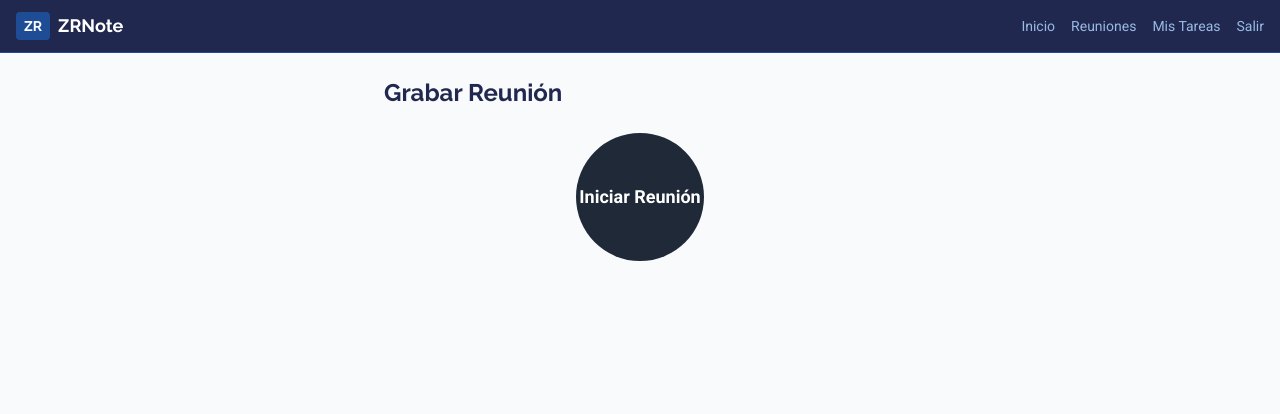
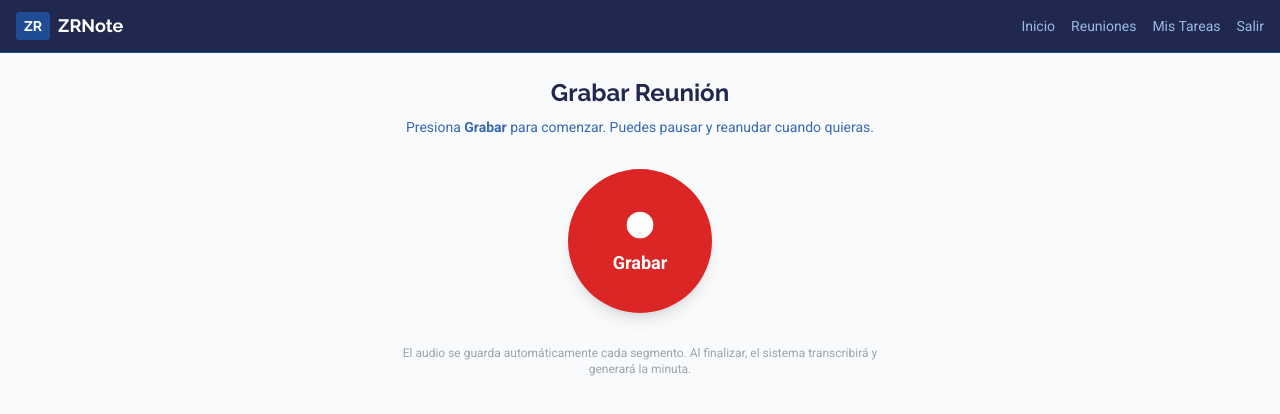
Before and after one commit to guayamuripm-boop/zrnote, a Next.js app: page /dashboard/meetings/1/record in a window 1280 px wide. Shown: the top 414 px of the page. Built offline with nearby package versions, Linux system fonts and the light colour scheme.

Commit message:
feat: improve record UI with pause/resume/finalize buttons

```diff
--- a/src/app/dashboard/meetings/[id]/record/page.tsx
+++ b/src/app/dashboard/meetings/[id]/record/page.tsx
@@ -1,15 +1,29 @@
 'use client';
 
-import { useParams } from 'next/navigation';
+import { useParams, useRouter } from 'next/navigation';
 import RecordButton from '@/components/recorder/RecordButton';
 
 export default function RecordPage() {
   const params = useParams();
+  const router = useRouter();
 
   return (
-    <div className="max-w-lg mx-auto space-y-6">
-      <h1 className="text-2xl font-bold">Grabar Reunión</h1>
-      <RecordButton meetingId={params.id as string} />
+    <div className="max-w-lg mx-auto space-y-8 text-center">
+      <div>
+        <h1 className="text-2xl font-bold text-zr-navy font-raleway">Grabar Reunión</h1>
+        <p className="text-zr-blue-mid text-sm mt-2">
+          Presiona <strong>Grabar</strong> para comenzar. Puedes pausar y reanudar cuando quieras.
+        </p>
+      </div>
+
+      <RecordButton
+        meetingId={params.id as string}
+        onFinalized={() => router.push(`/dashboard/meetings/${params.id}`)}
+      />
+
+      <p className="text-xs text-gray-400 mt-4">
+        El audio se guarda automáticamente cada segmento. Al finalizar, el sistema transcribirá y generará la minuta.
+      </p>
     </div>
   );
 }
--- a/src/components/recorder/RecordButton.tsx
+++ b/src/components/recorder/RecordButton.tsx
@@ -2,7 +2,7 @@
 
 import { useState, useRef, useCallback, useEffect } from 'react';
 
-type RecordingState = 'idle' | 'recording' | 'uploading_segment' | 'finalizing';
+type RecordingState = 'idle' | 'recording' | 'paused' | 'uploading_segment' | 'finalizing';
 
 interface RecordButtonProps {
   meetingId: string;
@@ -13,35 +13,19 @@ export default function RecordButton({ meetingId, onFinalized }: RecordButtonPro
   const [state, setState] = useState<RecordingState>('idle');
   const [elapsed, setElapsed] = useState(0);
   const [segmentCount, setSegmentCount] = useState(0);
+  const [error, setError] = useState<string | null>(null);
 
   const mediaRecorderRef = useRef<MediaRecorder | null>(null);
   const chunksRef = useRef<Blob[]>([]);
   const timerRef = useRef<NodeJS.Timeout | null>(null);
-  const segmentTimerRef = useRef<NodeJS.Timeout | null>(null);
-  const wakeLockRef = useRef<WakeLockSentinel | null>(null);
+  const pendingUploadRef = useRef<Promise<void>>(Promise.resolve());
+  const segmentCountRef = useRef(0);
 
   const formatTime = (seconds: number) => {
     const h = Math.floor(seconds / 3600);
     const m = Math.floor((seconds % 3600) / 60);
     const s = seconds % 60;
     return `${h.toString().padStart(2, '0')}:${m.toString().padStart(2, '0')}:${s.toString().padStart(2, '0')}`;
-  };
-
-  const requestWakeLock = async () => {
-    try {
-      if ('wakeLock' in navigator) {
-        wakeLockRef.current = await navigator.wakeLock.request('screen');
-      }
-    } catch (err) {
-      console.warn('Wake Lock not supported');
-    }
-  };
-
-  const releaseWakeLock = async () => {
-    if (wakeLockRef.current) {
-      await wakeLockRef.current.release();
-      wakeLockRef.current = null;
-    }
   };
 
   const uploadSegment = async (blob: Blob, index: number) => {
@@ -55,53 +39,30 @@ export default function RecordButton({ meetingId, onFinalized }: RecordButtonPro
     });
 
     if (!response.ok) {
-      throw new Error('Upload failed');
+      const data = await response.json();
+      throw new Error(data.error || 'Upload failed');
     }
   };
 
-  const saveSegmentToIndexedDB = async (blob: Blob, index: number) => {
-    const db = await openDB();
-    const tx = db.transaction('pending-segments', 'readwrite');
-    tx.objectStore('pending-segments').put({
-      meetingId,
-      segmentIndex: index,
-      blob,
-      timestamp: Date.now(),
-    });
-  };
-
-  const openDB = (): Promise<IDBDatabase> => {
-    return new Promise((resolve, reject) => {
-      const request = indexedDB.open('zrnote-offline', 1);
-      request.onupgradeneeded = () => {
-        request.result.createObjectStore('pending-segments', {
-          keyPath: ['meetingId', 'segmentIndex'],
-        });
-      };
-      request.onsuccess = () => resolve(request.result);
-      request.onerror = () => reject(request.error);
-    });
-  };
-
   const handleDataAvailable = useCallback(
-    async (event: BlobEvent) => {
+    (event: BlobEvent) => {
       if (event.data.size > 0) {
         chunksRef.current.push(event.data);
         const blob = new Blob(chunksRef.current, { type: 'audio/webm;codecs=opus' });
         chunksRef.current = [];
 
-        setState('uploading_segment');
-        try {
-          await uploadSegment(blob, segmentCount);
-          setSegmentCount((prev) => prev + 1);
-        } catch {
-          await saveSegmentToIndexedDB(blob, segmentCount);
-          setSegmentCount((prev) => prev + 1);
-        }
-        setState('recording');
+        const currentSegment = segmentCountRef.current;
+        segmentCountRef.current += 1;
+        setSegmentCount((prev) => prev + 1);
+
+        const uploadPromise = uploadSegment(blob, currentSegment).catch((err) => {
+          console.error('Segment upload error:', err);
+        });
+
+        pendingUploadRef.current = uploadPromise;
       }
     },
-    [segmentCount, meetingId]
+    [meetingId]
   );
 
   const startRecording = async () => {
@@ -113,80 +74,162 @@ export default function RecordButton({ meetingId, onFinalized }: RecordButtonPro
 
       mediaRecorderRef.current = mediaRecorder;
       chunksRef.current = [];
+      segmentCountRef.current = 0;
+      setSegmentCount(0);
+      setElapsed(0);
+      setError(null);
 
       mediaRecorder.ondataavailable = handleDataAvailable;
-      mediaRecorder.start();
+      mediaRecorder.start(1000);
 
       setState('recording');
-      await requestWakeLock();
 
       timerRef.current = setInterval(() => {
         setElapsed((prev) => prev + 1);
       }, 1000);
-
-      segmentTimerRef.current = setInterval(() => {
-        if (mediaRecorder.state === 'recording') {
-          mediaRecorder.requestData();
-        }
-      }, 60 * 60 * 1000);
     } catch (err) {
       console.error('Error starting recording:', err);
+      setError('No se pudo acceder al micrófono');
     }
   };
 
-  const stopRecording = async () => {
+  const pauseRecording = () => {
+    if (mediaRecorderRef.current && mediaRecorderRef.current.state === 'recording') {
+      mediaRecorderRef.current.pause();
+      if (timerRef.current) clearInterval(timerRef.current);
+      setState('paused');
+    }
+  };
+
+  const resumeRecording = () => {
+    if (mediaRecorderRef.current && mediaRecorderRef.current.state === 'paused') {
+      mediaRecorderRef.current.resume();
+      timerRef.current = setInterval(() => {
+        setElapsed((prev) => prev + 1);
+      }, 1000);
+      setState('recording');
+    }
+  };
+
+  const finalizeRecording = async () => {
     if (timerRef.current) clearInterval(timerRef.current);
-    if (segmentTimerRef.current) clearInterval(segmentTimerRef.current);
 
-    if (mediaRecorderRef.current && mediaRecorderRef.current.state === 'recording') {
-      mediaRecorderRef.current.stop();
-      mediaRecorderRef.current.stream.getTracks().forEach((track) => track.stop());
+    if (mediaRecorderRef.current) {
+      if (mediaRecorderRef.current.state === 'recording' || mediaRecorderRef.current.state === 'paused') {
+        mediaRecorderRef.current.stop();
+        mediaRecorderRef.current.stream.getTracks().forEach((track) => track.stop());
+      }
     }
 
-    await releaseWakeLock();
+    setState('uploading_segment');
+    await pendingUploadRef.current;
 
     setState('finalizing');
     try {
-      await fetch(`/api/meetings/${meetingId}/finalize`, { method: 'POST' });
+      const res = await fetch(`/api/meetings/${meetingId}/finalize`, { method: 'POST' });
+      if (!res.ok) {
+        const data = await res.json();
+        setError(data.error || 'Error al finalizar');
+        setState('idle');
+        return;
+      }
       onFinalized?.();
     } catch (err) {
       console.error('Error finalizing:', err);
+      setError('Error al finalizar');
+      setState('idle');
     }
   };
 
   useEffect(() => {
     return () => {
       if (timerRef.current) clearInterval(timerRef.current);
-      if (segmentTimerRef.current) clearInterval(segmentTimerRef.current);
-      releaseWakeLock();
     };
   }, []);
 
   return (
-    <div className="flex flex-col items-center gap-4">
-      <button
-        onClick={state === 'idle' ? startRecording : state === 'recording' ? stopRecording : undefined}
-        disabled={state === 'uploading_segment' || state === 'finalizing'}
-        className={`w-32 h-32 rounded-full flex items-center justify-center text-white font-bold text-lg transition ${
-          state === 'recording'
-            ? 'bg-red-600 pulse-recording'
-            : state === 'idle'
-            ? 'bg-gray-800 hover:bg-gray-700'
-            : state === 'uploading_segment'
-            ? 'bg-yellow-500'
-            : 'bg-blue-600'
-        }`}
-      >
-        {state === 'idle' && 'Iniciar Reunión'}
-        {state === 'recording' && 'Grabando...'}
-        {state === 'uploading_segment' && 'Guardando...'}
-        {state === 'finalizing' && 'Procesando...'}
-      </button>
+    <div className="flex flex-col items-center gap-6">
+      {error && (
+        <p className="text-red-600 text-sm text-center bg-red-50 px-4 py-2 rounded-lg">{error}</p>
+      )}
 
       {state !== 'idle' && (
         <div className="text-center">
-          <p className="text-2xl font-mono">{formatTime(elapsed)}</p>
-          <p className="text-sm text-gray-500">Segmentos: {segmentCount}</p>
+          <p className="text-3xl font-mono text-zr-navy">{formatTime(elapsed)}</p>
+          <p className="text-sm text-gray-500 mt-1">
+            {state === 'paused' ? 'En pausa' : 'Grabando'} · Segmentos: {segmentCount}
+          </p>
+        </div>
+      )}
+
+      {state === 'idle' && (
+        <button
+          onClick={startRecording}
+          className="w-36 h-36 rounded-full bg-red-600 hover:bg-red-700 text-white font-bold text-lg transition flex flex-col items-center justify-center gap-1 shadow-lg"
+        >
+          <svg className="w-10 h-10" fill="currentColor" viewBox="0 0 24 24">
+            <circle cx="12" cy="12" r="8" />
+          </svg>
+          Grabar
+        </button>
+      )}
+
+      {state === 'recording' && (
+        <div className="flex items-center gap-4">
+          <button
+            onClick={pauseRecording}
+            className="w-20 h-20 rounded-full bg-yellow-500 hover:bg-yellow-600 text-white font-bold transition flex flex-col items-center justify-center gap-1 shadow-lg"
+          >
+            <svg className="w-6 h-6" fill="currentColor" viewBox="0 0 24 24">
+              <rect x="6" y="5" width="4" height="14" rx="1" />
+              <rect x="14" y="5" width="4" height="14" rx="1" />
+            </svg>
+            Pausa
+          </button>
+          <button
+            onClick={finalizeRecording}
+            className="w-36 h-36 rounded-full bg-zr-navy hover:bg-zr-blue text-white font-bold text-lg transition flex flex-col items-center justify-center gap-1 shadow-lg"
+          >
+            <svg className="w-8 h-8" fill="none" stroke="currentColor" viewBox="0 0 24 24" strokeWidth={2}>
+              <path strokeLinecap="round" strokeLinejoin="round" d="M21 12a9 9 0 11-18 0 9 9 0 0118 0z" />
+              <path strokeLinecap="round" strokeLinejoin="round" d="M9 10a1 1 0 011-1h4a1 1 0 011 1v4a1 1 0 01-1 1h-4a1 1 0 01-1-1v-4z" />
+            </svg>
+            Finalizar
+          </button>
+        </div>
+      )}
+
+      {state === 'paused' && (
+        <div className="flex items-center gap-4">
+          <button
+            onClick={resumeRecording}
+            className="w-20 h-20 rounded-full bg-green-600 hover:bg-green-700 text-white font-bold transition flex flex-col items-center justify-center gap-1 shadow-lg"
+          >
+            <svg className="w-6 h-6" fill="currentColor" viewBox="0 0 24 24">
+              <path d="M8 5v14l11-7z" />
+            </svg>
+            Reanudar
+          </button>
+          <button
+            onClick={finalizeRecording}
+            className="w-36 h-36 rounded-full bg-zr-navy hover:bg-zr-blue text-white font-bold text-lg transition flex flex-col items-center justify-center gap-1 shadow-lg"
+          >
+            <svg className="w-8 h-8" fill="none" stroke="currentColor" viewBox="0 0 24 24" strokeWidth={2}>
+              <path strokeLinecap="round" strokeLinejoin="round" d="M21 12a9 9 0 11-18 0 9 9 0 0118 0z" />
+              <path strokeLinecap="round" strokeLinejoin="round" d="M9 10a1 1 0 011-1h4a1 1 0 011 1v4a1 1 0 01-1 1h-4a1 1 0 01-1-1v-4z" />
+            </svg>
+            Finalizar
+          </button>
+        </div>
+      )}
+
+      {(state === 'uploading_segment' || state === 'finalizing') && (
+        <div className="w-36 h-36 rounded-full bg-blue-600 text-white font-bold text-lg flex flex-col items-center justify-center gap-2 shadow-lg animate-pulse">
+          <svg className="w-8 h-8 animate-spin" fill="none" viewBox="0 0 24 24">
+            <circle className="opacity-25" cx="12" cy="12" r="10" stroke="currentColor" strokeWidth="4" />
+            <path className="opacity-75" fill="currentColor" d="M4 12a8 8 0 018-8V0C5.373 0 0 5.373 0 12h4z" />
+          </svg>
+          {state === 'uploading_segment' ? 'Guardando...' : 'Procesando...'}
         </div>
       )}
     </div>
```
